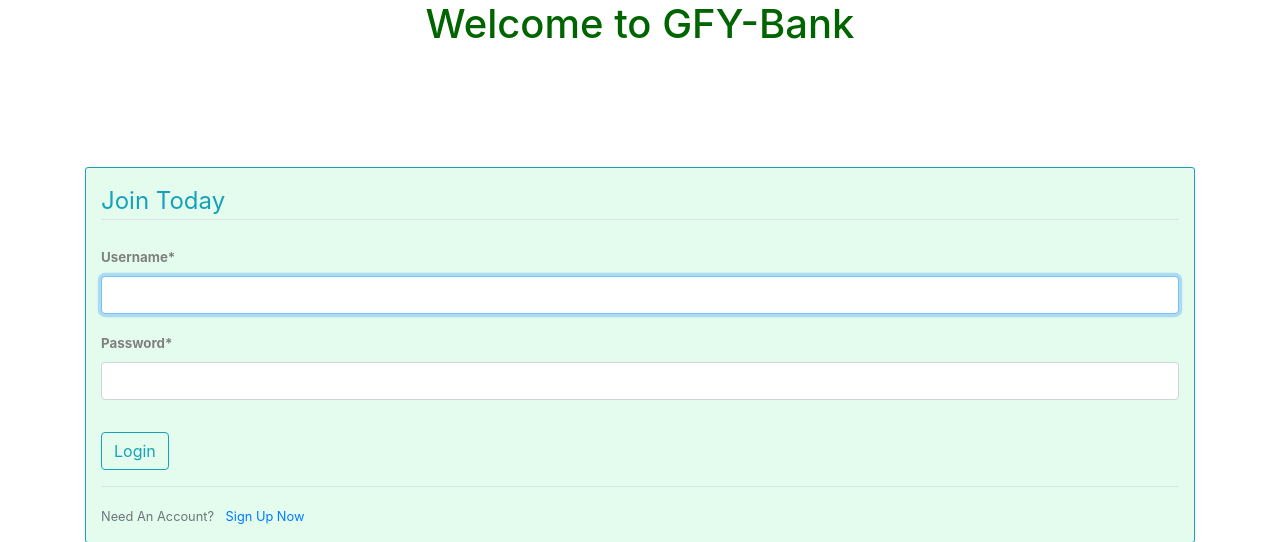
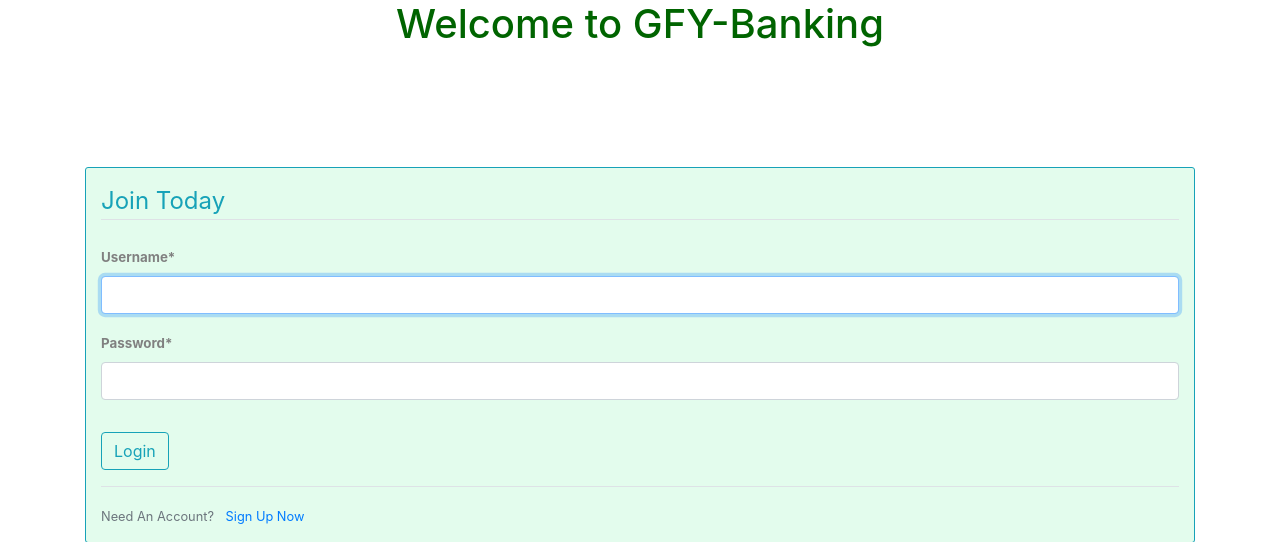
Before and after one commit to Vroryn/HUMAN-COMPUTER-INTERACTION-TEAM-PROJECT, a Django app: page / in a window 1280 px wide. Shown: the top 542 px of the page. Run offline with Django 3.2, Linux system fonts and the light colour scheme; some libraries are stand-ins or nearby versions.

Commit message:
Updated to 'Welcome to GFY-Banking'

```diff
--- a/bank/main/templates/main/login.html
+++ b/bank/main/templates/main/login.html
@@ -66,7 +66,7 @@
       {% endfor %}
   {% endif %}
 
-   <h1>Welcome to GFY-Bank</h1>
+   <h1>Welcome to GFY-Banking</h1>
 
    <div class = "container">
      <div class="content-section">
```
